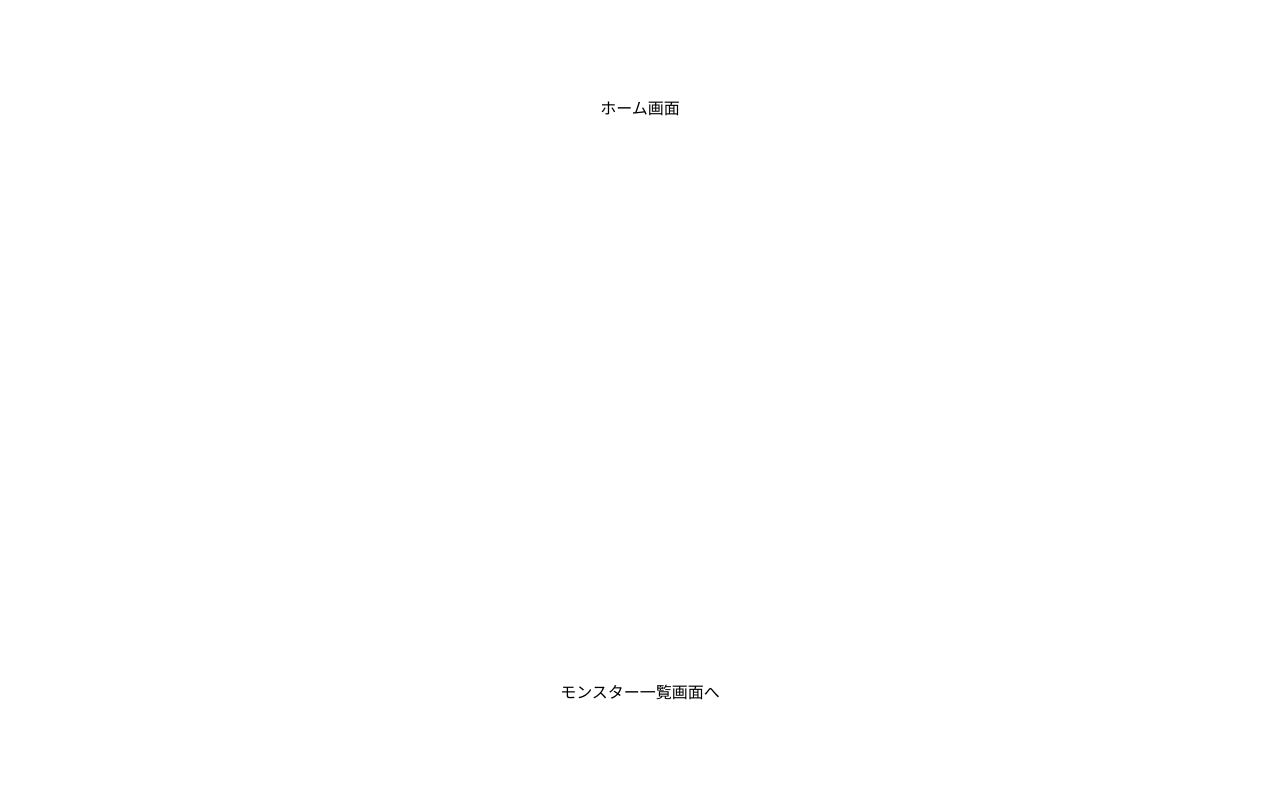
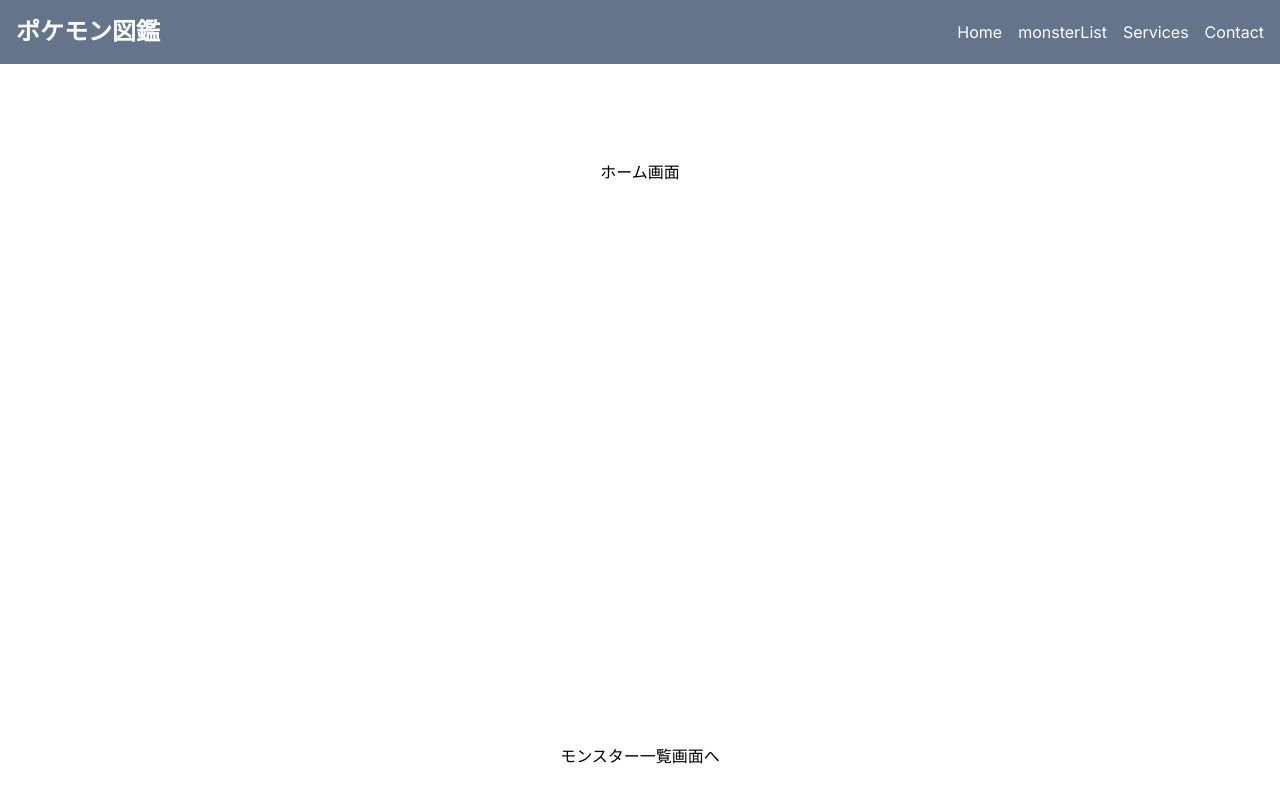
Before and after one commit to hukuryo/App-Router-V14-Practice, a Next.js app in the folder pokemon_zukan/: page / in a window 1280 px wide. Shown: the top 802 px of the page. Built offline with nearby package versions, Linux system fonts and the light colour scheme.

Commit message:
Layoutの活用方法を勉強

```diff
--- a/pokemon_zukan/app/layout.tsx
+++ b/pokemon_zukan/app/layout.tsx
@@ -1,6 +1,7 @@
 import type { Metadata } from "next";
 import { Inter } from "next/font/google";
 import "./globals.css";
+import Header from "./components/Header";
 
 const inter = Inter({ subsets: ["latin"] });
 
@@ -16,7 +17,10 @@
 }) {
   return (
     <html lang="ja">
-      <body className={inter.className}>{children}</body>
+      <body className={inter.className}>
+        <Header />
+        {children}
+        </body>
     </html>
   );
 }
--- a/pokemon_zukan/app/monsterList/layout.tsx
+++ b/pokemon_zukan/app/monsterList/layout.tsx
@@ -1,5 +1,3 @@
-import Header from "../components/Header";
-
 export default function RootLayout({
   children,
 }: {
@@ -7,7 +5,6 @@
 }) {
   return (
     <div>
-      <Header />
       {children}
     </div>
   );
```
